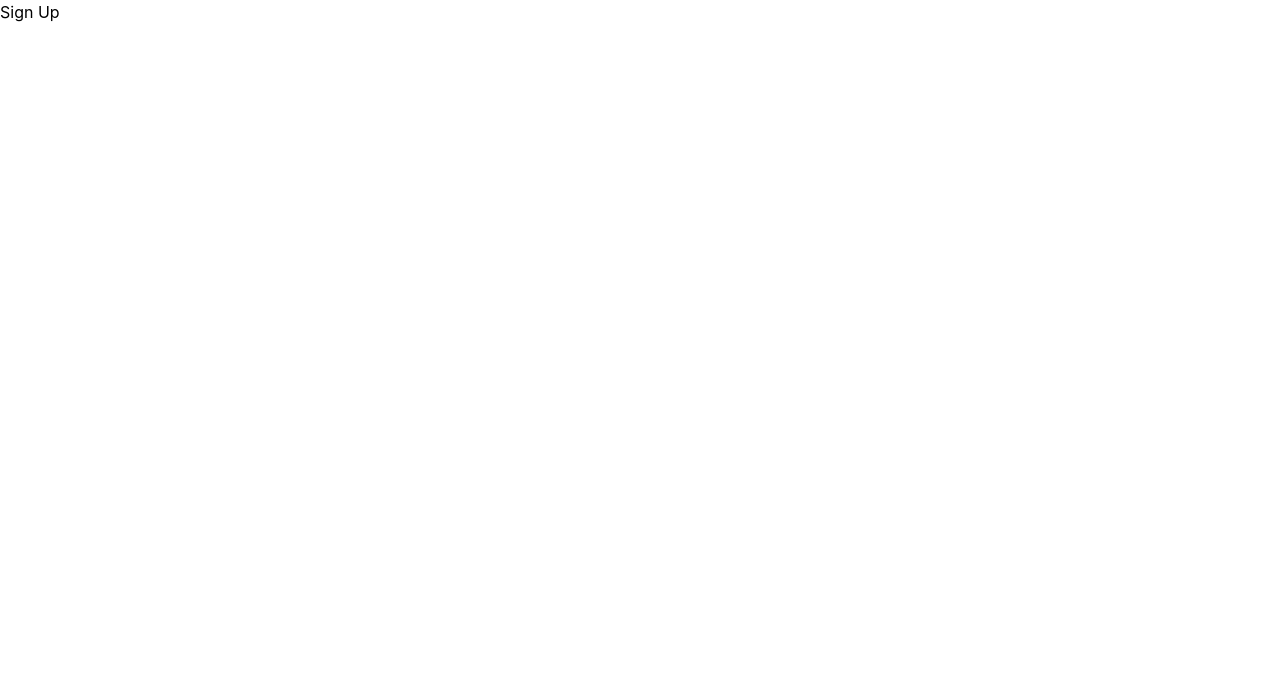
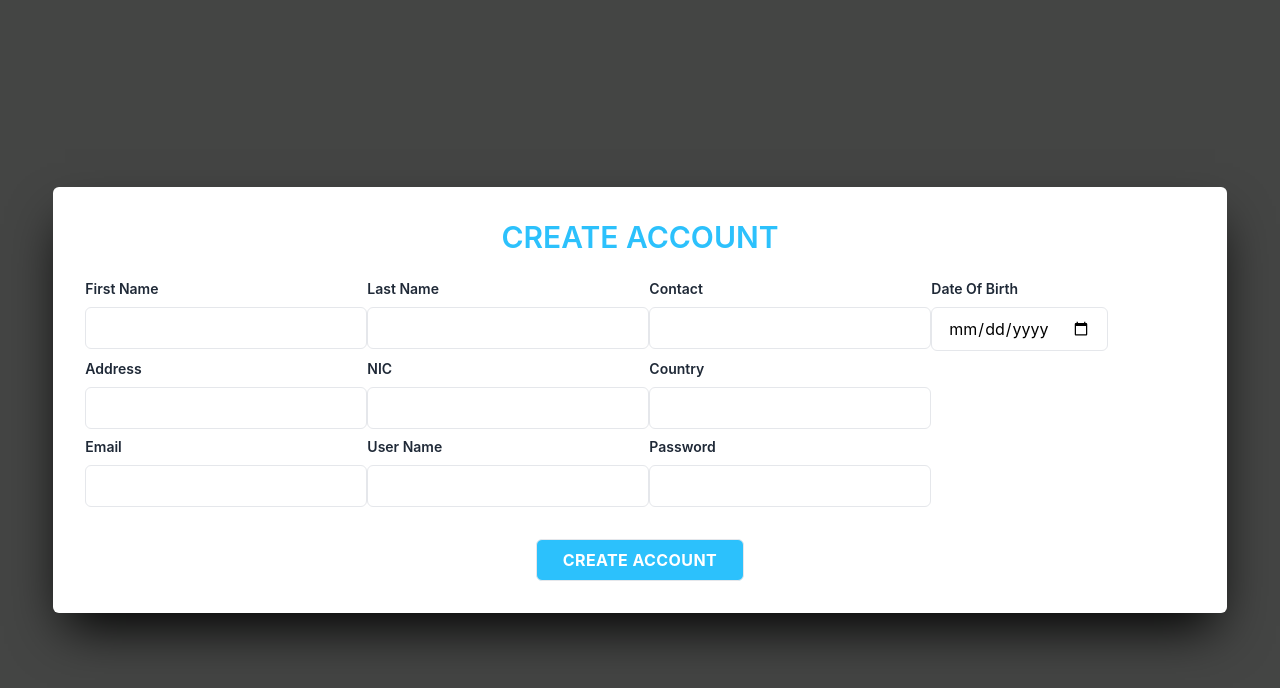
Before and after one commit to ChavinduShirantha/RAD-Course-Work, a React (Create React App) app in the folder client/: page /signup in a window 1280 px wide. Shown: the top 688 px of the page. Built offline with nearby package versions, Linux system fonts and the light colour scheme.

Commit message:
Updated SignUp.tsx

```diff
--- a/client/src/view/pages/SignUp/SignUp.tsx
+++ b/client/src/view/pages/SignUp/SignUp.tsx
@@ -3,9 +3,108 @@ import {Component} from "react";
 export class SignUp extends Component {
     render() {
         return (
-            <>
-            <h1>Sign Up</h1>
-            </>
+            <div className="flex flex-wrap justify-center min-h-screen bg-[#444544] ">
+                <div className="w-11/12 p-8 m-auto bg-white rounded-md shadow-[#000] shadow-2xl">
+                    <h1 className="text-3xl font-semibold text-center text-[#2cc1fc] uppercase">
+                        Create Account
+                    </h1>
+                    <form className="mt-6">
+                        <div className="flex flex-wrap">
+                            <div className="mb-2">
+                                <label
+                                    className="block text-sm font-semibold text-gray-800">
+                                    First Name
+                                </label>
+                                <input type="text"
+                                       className="block w-full px-4 py-2 mt-2 bg-white border rounded-md focus:border-[#2cc1fc] focus:ring-[#2cc1fc] focus:outline-none focus:ring focus:ring-opacity-40"/>
+                            </div>
+                            <div className="mb-2">
+                                <label
+                                    className="block text-sm font-semibold text-gray-800">
+                                    Last Name
+                                </label>
+                                <input
+                                    type="text"
+                                    className="block w-full px-4 py-2 mt-2  bg-white border rounded-md focus:border-[#2cc1fc] focus:ring-[#2cc1fc] focus:outline-none focus:ring focus:ring-opacity-40"/>
+                            </div>
+                            <div className="mb-2">
+                                <label
+                                    className="block text-sm font-semibold text-gray-800">
+                                    Contact
+                                </label>
+                                <input type="tel"
+                                       className="block w-full px-4 py-2 mt-2 bg-white border rounded-md focus:border-[#2cc1fc] focus:ring-[#2cc1fc] focus:outline-none focus:ring focus:ring-opacity-40"/>
+                            </div>
+                            <div className="mb-2">
+                                <label
+                                    className="block text-sm font-semibold text-gray-800">
+                                    Date Of Birth
+                                </label>
+                                <input
+                                    type="date"
+                                    className="block w-full px-4 py-2 mt-2  bg-white border rounded-md focus:border-[#2cc1fc] focus:ring-[#2cc1fc] focus:outline-none focus:ring focus:ring-opacity-40"/>
+                            </div>
+                            <div className="mb-2">
+                                <label
+                                    className="block text-sm font-semibold text-gray-800">
+                                    Address
+                                </label>
+                                <input type="text"
+                                       className="block w-full px-4 py-2 mt-2 bg-white border rounded-md focus:border-[#2cc1fc] focus:ring-[#2cc1fc] focus:outline-none focus:ring focus:ring-opacity-40"/>
+                            </div>
+                            <div className="mb-2">
+                                <label
+                                    className="block text-sm font-semibold text-gray-800">
+                                    NIC
+                                </label>
+                                <input
+                                    type="text"
+                                    className="block w-full px-4 py-2 mt-2  bg-white border rounded-md focus:border-[#2cc1fc] focus:ring-[#2cc1fc] focus:outline-none focus:ring focus:ring-opacity-40"/>
+                            </div>
+                            <div className="mb-2">
+                                <label
+                                    className="block text-sm font-semibold text-gray-800">
+                                    Country
+                                </label>
+                                <input type="text"
+                                       className="block w-full px-4 py-2 mt-2 bg-white border rounded-md focus:border-[#2cc1fc] focus:ring-[#2cc1fc] focus:outline-none focus:ring focus:ring-opacity-40"/>
+                            </div>
+                            <div className="mb-2">
+                                <label
+                                    className="block text-sm font-semibold text-gray-800">
+                                    Email
+                                </label>
+                                <input
+                                    type="email"
+                                    className="block w-full px-4 py-2 mt-2  bg-white border rounded-md focus:border-[#2cc1fc] focus:ring-[#2cc1fc] focus:outline-none focus:ring focus:ring-opacity-40"/>
+                            </div>
+                            <div className="mb-2">
+                                <label
+                                    className="block text-sm font-semibold text-gray-800">
+                                    User Name
+                                </label>
+                                <input type="text"
+                                       className="block w-full px-4 py-2 mt-2 bg-white border rounded-md focus:border-[#2cc1fc] focus:ring-[#2cc1fc] focus:outline-none focus:ring focus:ring-opacity-40"/>
+                            </div>
+                            <div className="mb-2">
+                                <label
+                                    className="block text-sm font-semibold text-gray-800">
+                                    Password
+                                </label>
+                                <input
+                                    type="password"
+                                    className="block w-full px-4 py-2 mt-2  bg-white border rounded-md focus:border-[#2cc1fc] focus:ring-[#2cc1fc] focus:outline-none focus:ring focus:ring-opacity-40"/>
+                            </div>
+                        </div>
+                        <div className="mt-6 flex justify-center">
+                            <button
+                                className="w-52 font-bold px-4 py-2 uppercase tracking-wide text-white transition-colors duration-200 transform bg-[#2cc1fc] rounded-md hover:bg-white hover:text-black hover:border-black border-[1px]">
+                                Create Account
+                            </button>
+                        </div>
+                    </form>
+                </div>
+            </div>
         );
     }
 }
```
